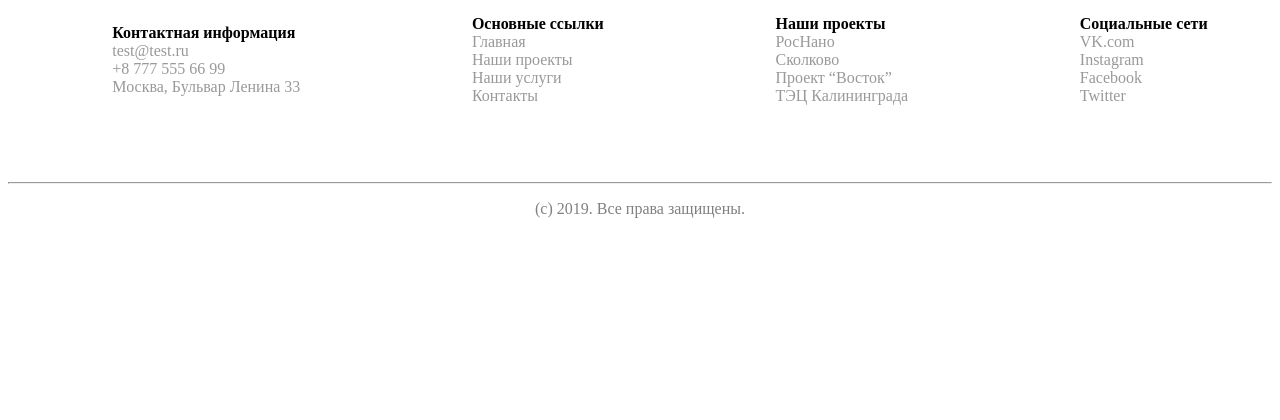
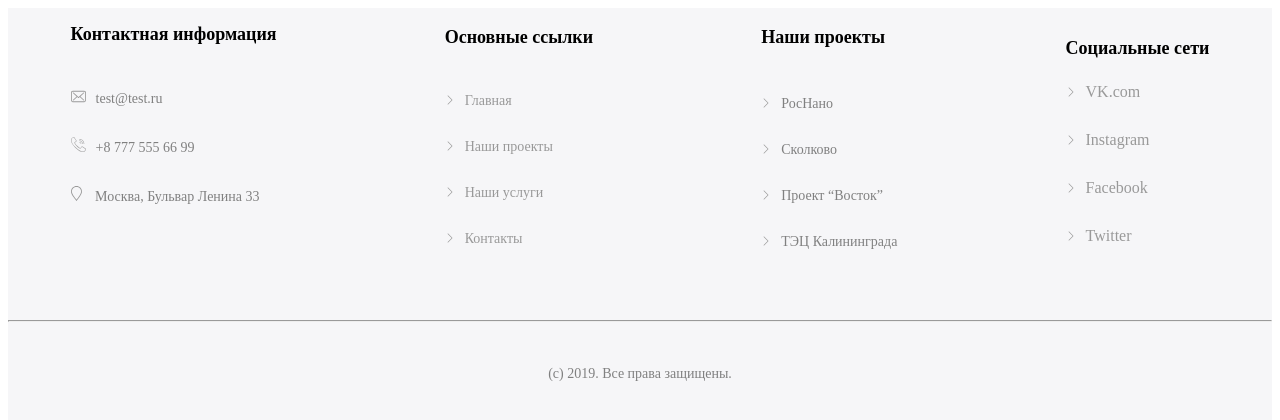
Before and after one commit to vadim982/project1, a plain HTML site: page index.html in a window 1280 px wide. Drawn offline with Linux system fonts and the light colour scheme.

Commit message:
сделан footer сайта

```diff
--- a/index.html
+++ b/index.html
@@ -3,43 +3,47 @@
 <head>
     <meta charset="UTF-8">
     <meta name="viewport" content="width=device-width, initial-scale=1.0">
-    <title>Document</title>
+    <title>Проект</title>
     <link rel="stylesheet" href="styles.css">
+        <style>
+            @import url('https://fonts.googleapis.com/css2?family=Montserrat:ital,wght@0,100..900;1,100..900&display=swap');
+        </style>
 </head>
 <body>
   <footer class="footer">
-    <div class="footer-container">
-        <ul class="footer_list">
-            <li> <b>Контактная информация</b></li>
-            <li> test@test.ru</li>
-            <li> +8 777 555 66 99</li>
-            <li> Москва, Бульвар Ленина 33</li>
-        </ul>
-        <div class="footer_listNav">
-            <li><b>Основные ссылки</b></li>
-            <li><a href="#">Главная</a></li>
-            <li><a href="#">Наши проекты</a></li>
-            <li><a href="#"> Наши услуги</a></li>
-            <li><a href="#"> Контакты</a></li>
-        </div>
-
-        <nav class="footer_nav">
-            <li> <b>Наши проекты </b></li>
-            <li>РосНано</li>
-            <li>Сколково</li>
-            <li>Проект “Восток”</li>
-            <li>ТЭЦ Калининграда</li>
+    <div class="footer_innerContainer">
+        <nav class="footer_wrapLinksList">
+            <h1>Контактная информация</h1>
+            <li><img src="assets/envelopeImg.svg" alt="">test@test.ru</li>
+            <li><img src="assets/telephoneImg.svg" alt="">+8 777 555 66 99</li>
+            <li><img src="assets/iconImg.svg" alt=""> Москва, Бульвар Ленина 33</li>
         </nav>
-        <div class="footer_link">
-            <b>Социальные сети</b>
-            <li><a href="#">VK.com</a></li>
-            <li><a href="#">Instagram</a></li>
-            <li><a href="#">Facebook</a></li>
-            <li><a href="#">Twitter</a></li>
+        <nav class="footer_listItem">
+            <h2>Основные ссылки</h2>
+            <li><a href="#"><img src="assets/markImg.svg" alt="">Главная</a></li>
+            <li><a href="#"><img src="assets/markImg.svg" alt="">Наши проекты</a></li>
+            <li><a href="#"><img src="assets/markImg.svg" alt="">Наши услуги</a></li>
+            <li><a href="#"><img src="assets/markImg.svg" alt="">Контакты</a></li>
+        </nav>
+        <nav class="footer_linksCell">
+             <h3>Наши проекты</h3>
+            <li><img src="assets/markImg.svg" alt="">РосНано</li>
+            <li><img src="assets/markImg.svg" alt="">Сколково</li>
+            <li><img src="assets/markImg.svg" alt="">Проект “Восток”</li>
+            <li><img src="assets/markImg.svg" alt="">ТЭЦ Калининграда</li>
+        </nav>
+        <div class="footer_linksList">
+         <h4>Социальные сети</h4>
+            <ul>
+                <li><a class="footer_links" href="#"><img src="assets/markImg.svg" alt="">VK.com</a></li>
+                <li><a class="footer_links" href="#"> <img src="assets/markImg.svg" alt="">Instagram</a></li>
+                <li><a class="footer_links" href="#"><img src="assets/markImg.svg" alt="">Facebook</a></li>
+                <li><a class="footer_links" href="#"><img src="assets/markImg.svg" alt="">Twitter</a></li>
+            </ul>
         </div>
     </div>
-    <hr>
-     <p>(с) 2019. Все права защищены.</p>
+    <hr class="footer_line">
+     <p class="footer_subtitle">(с) 2019. Все права защищены.</p>
  </footer>
 </body>
 </html>
--- a/styles.css
+++ b/styles.css
@@ -1,4 +1,4 @@
-/* базовый класс для кнопки */
+
 .baseButton {
     background-color:#4985FF;
     font-size: 16px;
@@ -11,12 +11,17 @@
     border: none;
 }
 
-.footer-container {
-    color:#999999;
+.footer {
+  background-color: #F6F6F8;
+  height: 413px;
+}
+
+.footer_innerContainer {
     display: flex;
     justify-content: space-around;
     align-items: center;
     gap: 43px;
+    color: grey;
 }
 
 li {
@@ -28,17 +33,83 @@ a {
     text-decoration: none;
 }
 
- b {
-    color: #000000;
- }
-
- hr {
+ .footer_line {
     margin-top: 70px;
  }
 
- footer p {
+ .footer_subtitle {
     color: grey;
     display: flex;
     justify-content: center;
     align-items: center;
+    height: 15px;
+    font-size: 14px;
+    padding-top: 30px;
  }
+
+ .footer_wrapLinksList {
+    display: flex;
+    flex-direction: column;
+    gap: 30px;
+    color: grey;
+    font-size: 14px;
+    padding-bottom: 45px;
+ }
+
+
+.footer_wrapLinksList > h1 {
+    color: #000000;
+    font-size:18px;
+    line-height:22px;
+}
+
+.footer_listItem {
+    display: flex;
+    flex-direction: column;
+    gap: 30px;
+    font-size: 14px;
+    color: grey;
+}
+
+.footer_listItem >h2 {
+    color:#000000;
+    font-size:18px;
+    line-height:22px;
+}
+
+ .footer_linksList > h4 {
+    color:#000000;
+    font-size:18px;
+    line-height:22px;
+ }
+
+.footer_linksList > ul {
+    display: flex;
+    flex-direction: column;
+    gap: 30px;
+    padding: 0;
+    margin: 0;
+}
+
+
+.footer_linksList  .footer_links:hover{
+    color: #000000;
+}
+
+img {
+    padding-right: 10px;
+}
+
+.footer_linksCell {
+    display: flex;
+    flex-direction: column;
+    gap: 30px;
+    font-size: 14px;
+    color: grey;
+}
+
+.footer_linksCell > h3 {
+    color:#000000;
+    font-size:18px;
+    line-height:22px;
+ }
```
Also changed, not shown: assets/checkImg.svg (added), assets/envelopeImg.svg (added), assets/iconImg.svg (added), assets/markImg.svg (added), assets/telephoneImg.svg (added).
